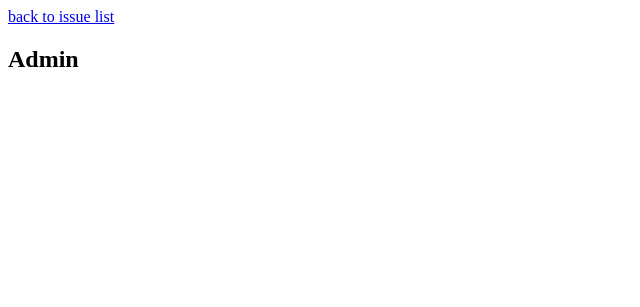
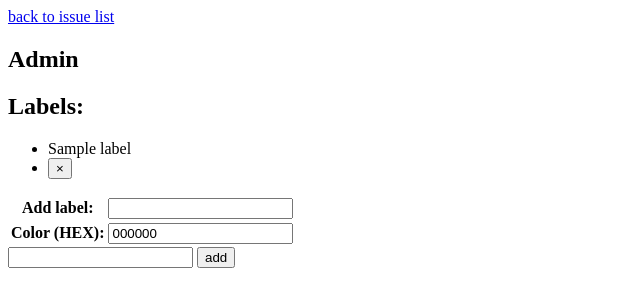
Before and after one commit to VladaHejda/phpIssueTracker, a PHP site: template src/phpIssueTracker/templates/default/admin.php in a window 1280 px wide. Shown: the top 307 px of the page, without its empty margins (0-640 px from the left). Run offline with PHP 8.4, Linux system fonts and the light colour scheme; the template is opened without the code that fills it: most values are stand-ins (such as "Sample title", 1, 10 or a date in 2020); data that the repository does not hold is empty.

Commit message:
labels management

```diff
--- a/src/phpIssueTracker/templates/default/admin.php
+++ b/src/phpIssueTracker/templates/default/admin.php
@@ -3,3 +3,48 @@
 	</a></div>
 
 <h2 class="block heading">Admin</h2>
+
+<form method="post" class="common-form">
+	<div class="block">
+		<h2 class="block-prefix">Labels:</h2>
+		<ul class="block-content labels-list">
+			<?php foreach ($labels as $label) { ?>
+				<li class="list" style="background: #<?php echo $label->color; ?>;">
+					<span class="anchor"><?php echo $label->label; ?></span>
+				</li>
+				<li class="list">
+					<input type="submit" name="labelDelete[<?php echo $label->id; ?>]" value="×">
+				</li>
+			<?php } ?>
+		</ul>
+	</div>
+
+	<table class="block common-form-main">
+		<tr>
+			<th><label for="label">Add label:</label></th>
+			<td colspan="2">
+				<input type="text" name="label" id="label" class="issue-new-label" value="<?php
+				echo !empty($_POST['label']) ? htmlspecialchars($_POST['label']) : '';?>">
+			</td>
+		</tr>
+
+		<tr>
+			<th><label for="color">Color (HEX):</label></th>
+			<td colspan="2">
+				<input type="text" name="color" id="color" class="issue-new-color" value="<?php
+				echo !empty($_POST['color']) ? htmlspecialchars($_POST['color']) : '000000';?>">
+			</td>
+		</tr>
+	</table>
+
+	<?php if ($errorMessage) { ?>
+		<div class="block error">
+			<p><?php echo $errorMessage; ?></p>
+		</div>
+	<?php } ?>
+
+	<div class="block">
+		<input type="text" name="protect" value="" class="protect">
+		<input type="submit" name="labelAdd" value="add">
+	</div>
+</form>
--- a/src/phpIssueTracker/templates/default/layout.php
+++ b/src/phpIssueTracker/templates/default/layout.php
@@ -16,11 +16,11 @@
 		.success { background: #090; }
 		.heading { color: #8929aa; }
 		.block { float: left; clear: left; margin-top: 15px; }
-		.block-prefix { float: left; width: 60px; font-size: 1.2em; }
+		.block-prefix { float: left; width: 70px; font-size: 1.2em; }
 		.block-content { float: left; }
 		.block-content .selected { border: solid 2px #f00; }
 		.labels-list .list { float: left; margin-right: 5px; list-style: none; }
-		.labels-list .list a { display: block; color: #fff; text-decoration: none; padding: 3px 10px; }
+		.labels-list .list .anchor { display: block; color: #fff; text-decoration: none; padding: 3px 10px; }
 		.tasks-list-labels .list { float: left; margin-right: 5px; list-style: none; font-weight: bold; }
 		.issue-state-new { background: #fa0; }
 		.issue-state-waiting { background: #ff0; }
--- a/src/phpIssueTracker/templates/default/list.php
+++ b/src/phpIssueTracker/templates/default/list.php
@@ -10,7 +10,7 @@
 	<ul class="block-content labels-list">
 	<?php foreach ($labels as $label) { ?>
 		<li class="list<?php echo isSelected('label', $label->label) ? ' selected' : ''; ?>" style="background: #<?php echo $label->color; ?>;">
-			<a href="<?php echo renderListQuery('label', $label->label); ?>">
+			<a class="anchor" href="<?php echo renderListQuery('label', $label->label); ?>">
 				<span><?php echo $label->label; ?></span>
 			</a>
 		</li>
```
Also changed, not shown: src/phpIssueTracker/app/admin.php (+38 -0 lines).
